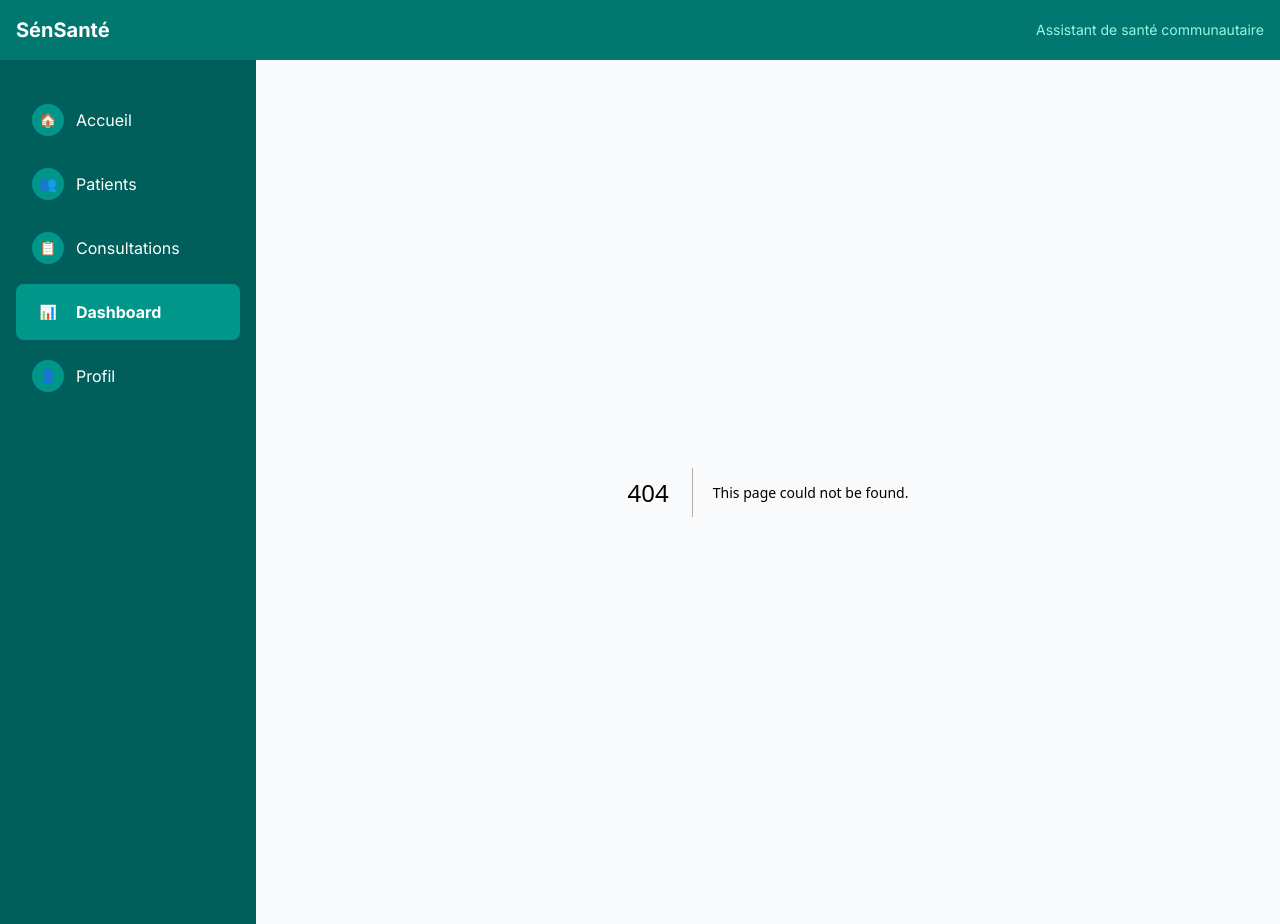
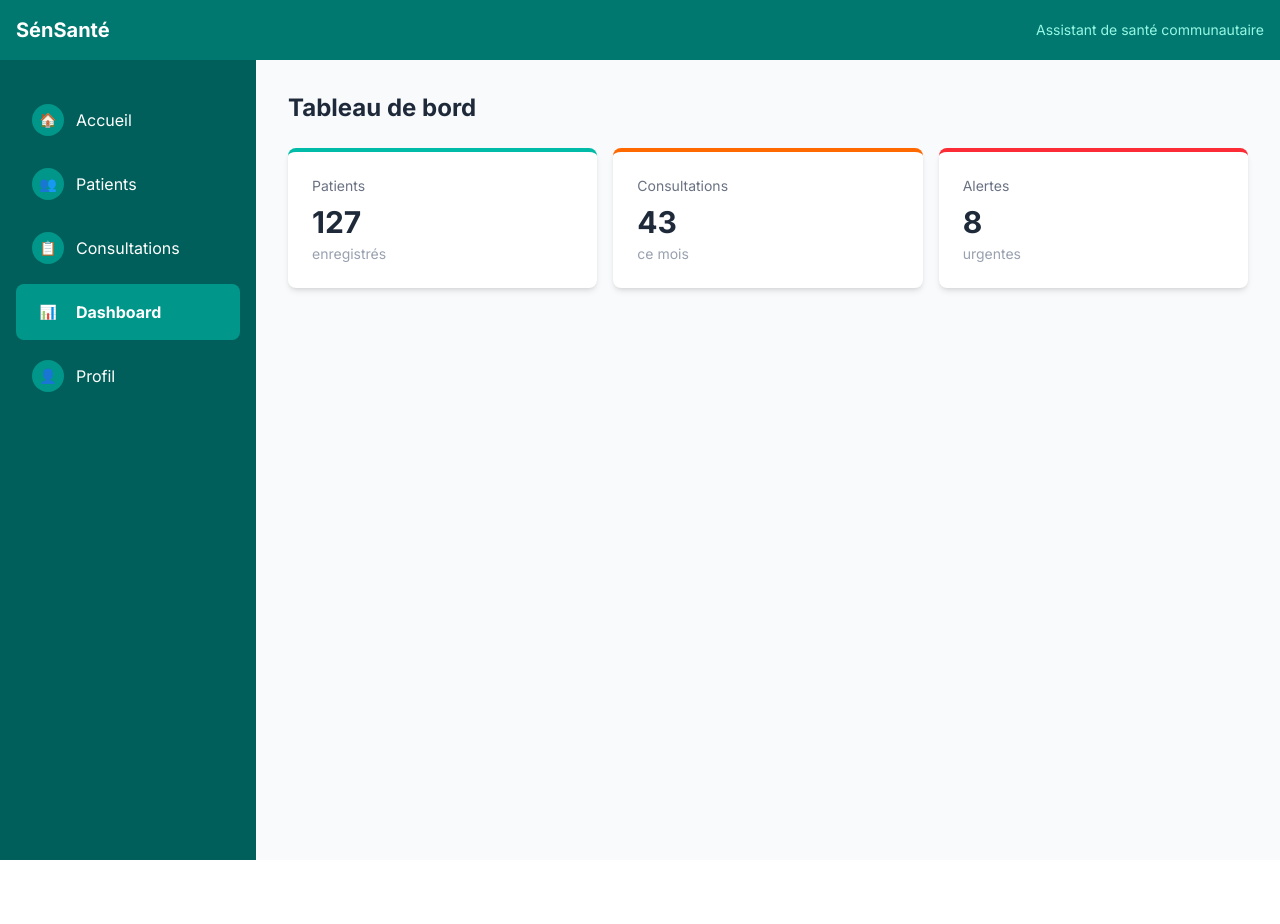
Before and after one commit to Manse210/sensante, a Next.js app: page /dashboard in a window 1280 px wide. Before the commit this address had no page. After the commit the page ends 860 px from the top, so only its background shows below. Built offline with nearby package versions, Linux system fonts and the light colour scheme.

Commit message:
Page Dashboard Le Pilote)

```diff
--- /dev/null
+++ b/src/app/dashboard/page.tsx
@@ -0,0 +1,23 @@
+import StatCard from "@/components/StatCard";
+export default function DashboardPage() {
+return (
+<div>
+<h1 className="text-2xl font-bold
+text-gray-800 mb-6">
+Tableau de bord
+</h1>
+<div className="grid grid-cols-1
+md:grid-cols-3 gap-4">
+<StatCard titre="Patients" valeur={127}
+unite="enregistrés"
+couleur="border-teal-500" />
+<StatCard titre="Consultations" valeur={43}
+unite="ce mois"
+couleur="border-orange-500" />
+<StatCard titre="Alertes" valeur={8}
+unite="urgentes"
+couleur="border-red-500" />
+</div>
+</div>
+);
+}
```
